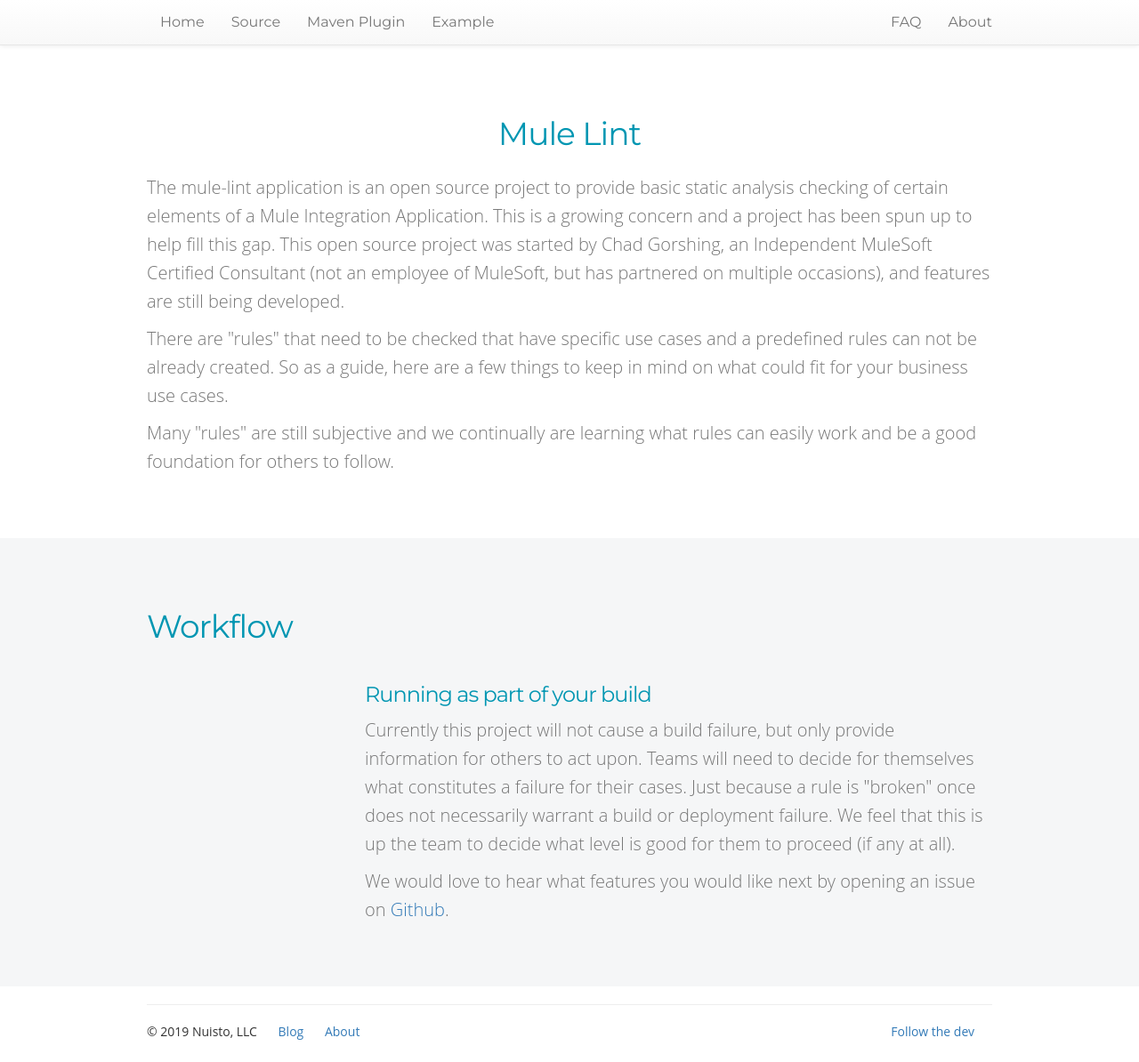
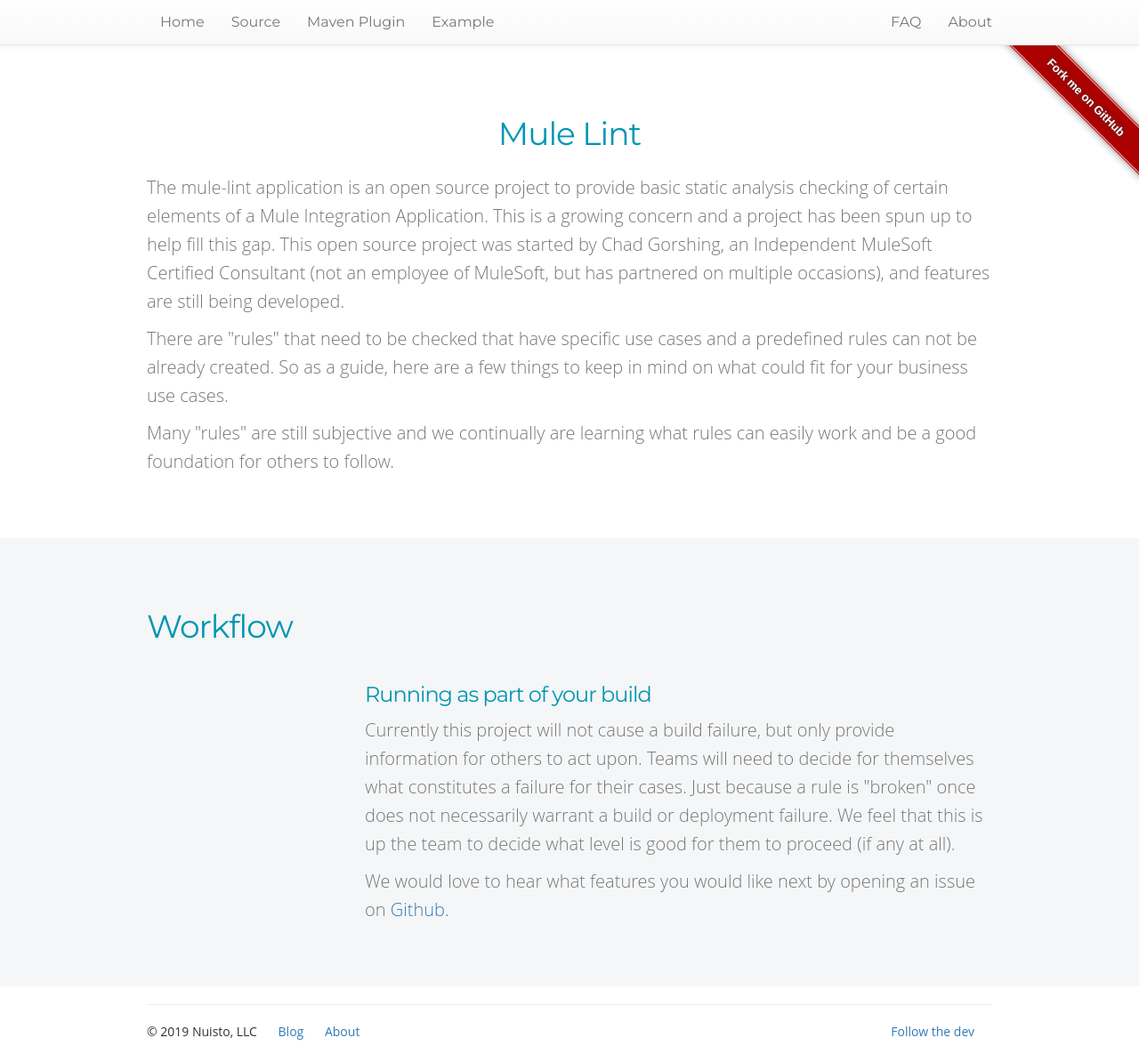
Before and after one commit to mule-lint/mule-lint.github.io, a Jekyll site: the page built from index.md, in a window 1280 px wide. Shown: the whole page at 89% size. Built offline with Jekyll 4.4.1, drawn with Linux system fonts in a browser that asks for light colours; nearby versions of some CDN libraries; comment, search, counter and statistics services are not loaded.

Commit message:
Added github ribbon

```diff
--- a/_layouts/site.html
+++ b/_layouts/site.html
@@ -25,6 +25,10 @@
     <![endif]-->
   </head>
   <body>
+    <div class="ribbon">
+      <a href="https://github.com/mule-lint/mule-lint">Fork me on GitHub</a>
+    </div>
+
     <div>
       {{content}}
     </div>
--- a/css/mule-lint.css
+++ b/css/mule-lint.css
@@ -225,3 +225,32 @@
   display: inline-block;
   padding: 0 2rem 0 0;
 }
+
+.ribbon {
+  background-color: #a00;
+  overflow: hidden;
+  white-space: nowrap;
+  position: absolute;
+  right: -50px;
+  top: 90px;
+  -webkit-transform: rotate(45deg);
+     -moz-transform: rotate(45deg);
+      -ms-transform: rotate(45deg);
+       -o-transform: rotate(45deg);
+          transform: rotate(45deg);
+   -webkit-box-shadow: 0 0 10px #888;
+     -moz-box-shadow: 0 0 10px #888;
+          box-shadow: 0 0 10px #888;
+  text-shadow: 0 0 5px #444;
+}
+
+.ribbon a {
+  border: 1px solid #faa;
+  color: #fff;
+  display: block;
+  font: bold 81.25% 'Helvetica Neue', Helvetica, Arial, sans-serif;
+  margin: 1px 0;
+  padding: 10px 50px;
+  text-align: center;
+  text-decoration: none;
+}
```
